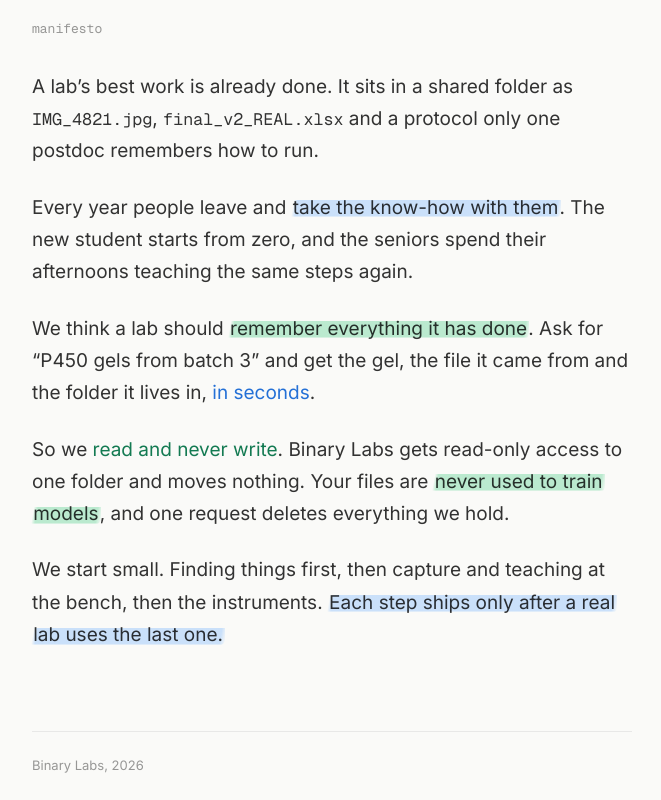
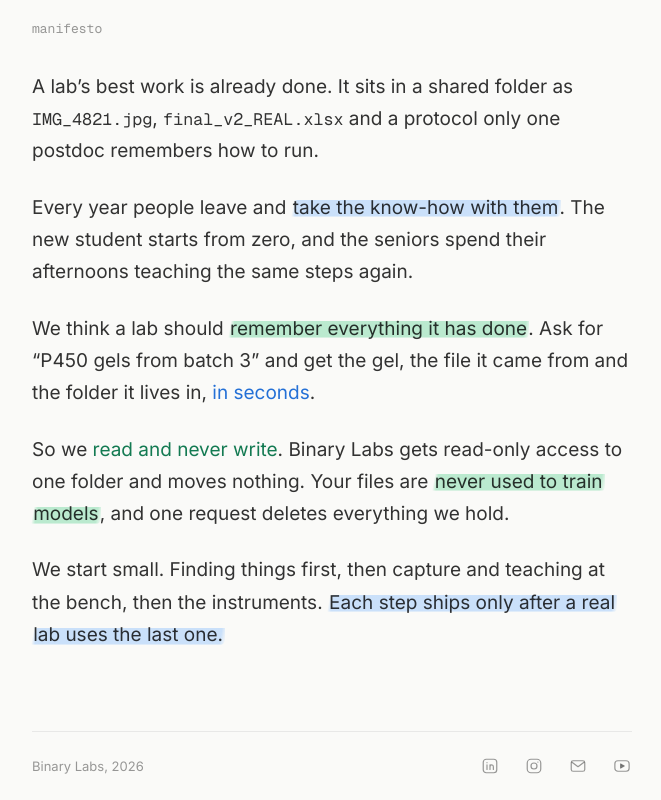
Before and after one commit to amanibobo/binary-labs, a Next.js app in the folder apps/landing/: page / in a window 1280 px wide. Shown: the part 469-1269 px from the top of the page, without its empty margins (308-969 px from the left). Built offline with nearby package versions, Linux system fonts and the light colour scheme; no server answers.

Commit message:
footer icons for linkedin, instagram, email and youtube

```diff
--- a/apps/landing/app/links.ts
+++ b/apps/landing/app/links.ts
@@ -1,3 +1,11 @@
 export const PILOT_MAILTO = "mailto:hello@binarylabs.example?subject=Pilot%20request";
 export const CALL_MAILTO = "mailto:hello@binarylabs.example?subject=Book%20a%20call";
 export const APP_URL = process.env.NEXT_PUBLIC_APP_URL ?? "http://localhost:3000";
+
+// Placeholders until the accounts exist; swap in the real URLs and address.
+export const SOCIAL = {
+  linkedin: "#",
+  instagram: "#",
+  email: "#",
+  youtube: "#",
+} as const;
--- a/apps/landing/app/page.tsx
+++ b/apps/landing/app/page.tsx
@@ -2,6 +2,7 @@ import type { ReactNode } from "react";
 import { Highlights } from "./highlights";
 import { APP_URL, CALL_MAILTO, PILOT_MAILTO } from "./links";
 import { LogoMark } from "./logo";
+import { SocialLinks } from "./social";
 
 function Mark({ tone, children }: { tone: "green" | "blue"; children: ReactNode }) {
   return <mark className={`hl hl-${tone}`}>{children}</mark>;
@@ -80,8 +81,9 @@ export default function Home() {
         </section>
       </main>
 
-      <footer className="mx-auto w-full max-w-[600px] border-t border-black/[0.07] py-6 text-[13px] text-black/40">
-        Binary Labs, {new Date().getFullYear()}
+      <footer className="mx-auto flex w-full max-w-[600px] items-center justify-between border-t border-black/[0.07] py-3 text-[13px] text-black/40">
+        <span>Binary Labs, {new Date().getFullYear()}</span>
+        <SocialLinks />
       </footer>
     </div>
   );
--- /dev/null
+++ b/apps/landing/app/social.tsx
@@ -0,0 +1,73 @@
+import type { ReactNode } from "react";
+import { SOCIAL } from "./links";
+
+function Icon({ children }: { children: ReactNode }) {
+  return (
+    <svg
+      viewBox="0 0 24 24"
+      className="size-[18px]"
+      fill="none"
+      stroke="currentColor"
+      strokeWidth="1.6"
+      strokeLinecap="round"
+      strokeLinejoin="round"
+      aria-hidden
+    >
+      {children}
+    </svg>
+  );
+}
+
+const ICONS = {
+  linkedin: (
+    <Icon>
+      <rect x="3" y="3" width="18" height="18" rx="4" />
+      <path d="M8 10.5v6M8 7.6v.01M12 16.5v-6M12 13.2c0-1.6 1-2.7 2.4-2.7s2.1 1 2.1 2.6v3.4" />
+    </Icon>
+  ),
+  instagram: (
+    <Icon>
+      <rect x="3" y="3" width="18" height="18" rx="5" />
+      <circle cx="12" cy="12" r="4" />
+      <path d="M17.2 6.8v.01" />
+    </Icon>
+  ),
+  email: (
+    <Icon>
+      <rect x="3" y="5" width="18" height="14" rx="2.5" />
+      <path d="m4 7 8 6 8-6" />
+    </Icon>
+  ),
+  youtube: (
+    <Icon>
+      <rect x="2.5" y="5" width="19" height="14" rx="4" />
+      <path d="m10.2 9.2 4.8 2.8-4.8 2.8z" fill="currentColor" />
+    </Icon>
+  ),
+} as const satisfies Record<keyof typeof SOCIAL, ReactNode>;
+
+const LABELS: Record<keyof typeof SOCIAL, string> = {
+  linkedin: "LinkedIn",
+  instagram: "Instagram",
+  email: "Email",
+  youtube: "YouTube",
+};
+
+export function SocialLinks() {
+  return (
+    <ul className="-mr-3 flex items-center">
+      {(Object.keys(SOCIAL) as (keyof typeof SOCIAL)[]).map((key) => (
+        <li key={key}>
+          <a
+            href={SOCIAL[key]}
+            aria-label={LABELS[key]}
+            title={LABELS[key]}
+            className="flex size-11 items-center justify-center text-black/40 transition-colors hover:text-black/80"
+          >
+            {ICONS[key]}
+          </a>
+        </li>
+      ))}
+    </ul>
+  );
+}
```
